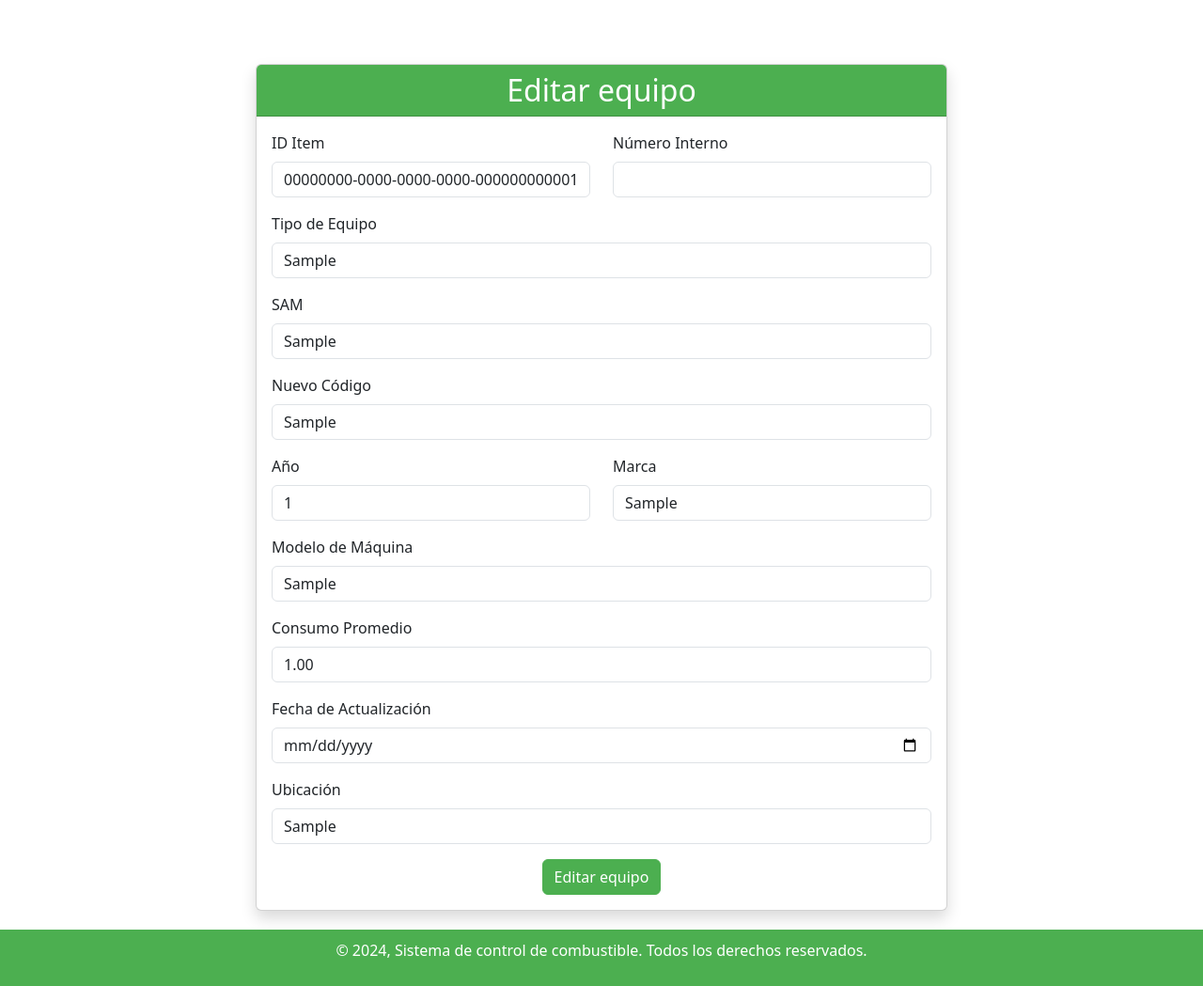
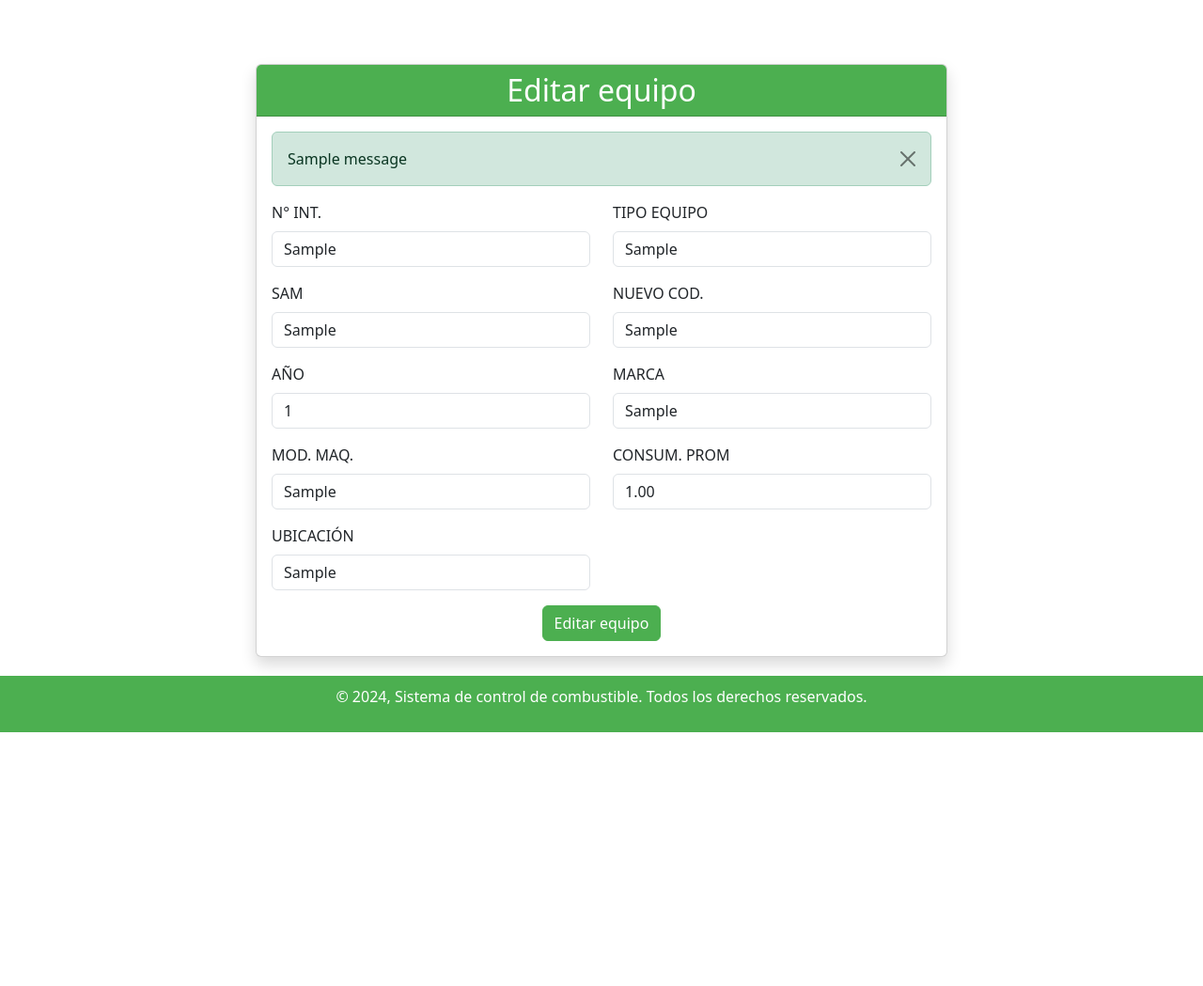
Before and after one commit to LorenzoFerreyra/control_combustible_app, a Django app: page /editar_equipo/00000000-0000-0000-0000-000000000001/ in a window 1280 px wide. Shown: the part 76-1125 px from the top of the page at 94% size. After the commit the page ends 855 px from the top, so only its background shows below. Run offline with Django 5.2, Linux system fonts and the light colour scheme; tables that the repository leaves empty hold one stand-in row (values such as "Sample post"); one stand-in notice (Sample message) is shown; some libraries are stand-ins or nearby versions.

Commit message:
Editar_templates edited

```diff
--- a/control_app/templates/editar_equipo.html
+++ b/control_app/templates/editar_equipo.html
@@ -10,56 +10,37 @@
                     <h2 class="mb-0">Editar equipo</h2>
                 </div>
                 <div class="card-body">
+                    {% if messages %}
+                        {% for message in messages %}
+                            <div class="alert alert-{{ message.tags }} alert-dismissible fade show" role="alert">
+                                {{ message }}
+                                <button type="button" class="btn-close" data-bs-dismiss="alert" aria-label="Close"></button>
+                            </div>
+                        {% endfor %}
+                    {% endif %}
                     <form method="post">
                         {% csrf_token %}
-                        <div class="row">
+                        {% for field in form %}
+                            {% if forloop.counter0|divisibleby:2 %}
+                                <div class="row">
+                            {% endif %}
                             <div class="col-md-6 mb-3">
-                                <label for="id_id_item" class="form-label">ID Item</label>
-                                <input type="text" id="id_id_item" name="id_item" class="form-control" value="{{ equipo.id_item }}" readonly>
+                                <label for="{{ field.id_for_label }}" class="form-label">{{ field.label }}</label>
+                                {% if field.name in 'ingreso,salida' %}
+                                    <input type="{{ field.field.widget.input_type }}" id="{{ field.id_for_label }}" name="{{ field.name }}" class="form-control" {% if field.value %}value="{{ field.value|date:'Y-m-d' }}"{% endif %}>
+                                {% else %}
+                                    <input type="{{ field.field.widget.input_type }}" id="{{ field.id_for_label }}" name="{{ field.name }}" class="form-control" {% if field.value %}value="{{ field.value }}"{% endif %}>
+                                {% endif %}
+                                {% if field.errors %}
+                                    <div class="text-danger">
+                                        {{ field.errors.as_text }}
+                                    </div>
+                                {% endif %}
                             </div>
-                            <div class="col-md-6 mb-3">
-                                <label for="id_numero_interno" class="form-label">Número Interno</label>
-                                <input type="number" id="id_numero_interno" name="numero_interno" class="form-control" value="{{ equipo.numero_interno }}" required>
-                            </div>
-                        </div>
-                        <div class="mb-3">
-                            <label for="id_tipo_equipo" class="form-label">Tipo de Equipo</label>
-                            <input type="text" id="id_tipo_equipo" name="tipo_equipo" class="form-control" value="{{ equipo.tipo_equipo }}" required>
-                        </div>
-                        <div class="mb-3">
-                            <label for="id_sam" class="form-label">SAM</label>
-                            <input type="text" id="id_sam" name="sam" class="form-control" value="{{ equipo.sam }}">
-                        </div>
-                        <div class="mb-3">
-                            <label for="id_nuevo_codigo" class="form-label">Nuevo Código</label>
-                            <input type="text" id="id_nuevo_codigo" name="nuevo_codigo" class="form-control" value="{{ equipo.nuevo_codigo }}">
-                        </div>
-                        <div class="row">
-                            <div class="col-md-6 mb-3">
-                                <label for="id_año" class="form-label">Año</label>
-                                <input type="number" id="id_año" name="año" class="form-control" value="{{ equipo.año }}" required>
-                            </div>
-                            <div class="col-md-6 mb-3">
-                                <label for="id_marca" class="form-label">Marca</label>
-                                <input type="text" id="id_marca" name="marca" class="form-control" value="{{ equipo.marca }}" required>
-                            </div>
-                        </div>
-                        <div class="mb-3">
-                            <label for="id_modelo_maquina" class="form-label">Modelo de Máquina</label>
-                            <input type="text" id="id_modelo_maquina" name="modelo_maquina" class="form-control" value="{{ equipo.modelo_maquina }}">
-                        </div>
-                        <div class="mb-3">
-                            <label for="id_consumo_promedio" class="form-label">Consumo Promedio</label>
-                            <input type="text" id="id_consumo_promedio" name="consumo_promedio" class="form-control" value="{{ equipo.consumo_promedio }}">
-                        </div>
-                        <div class="mb-3">
-                            <label for="id_fecha_actualizacion" class="form-label">Fecha de Actualización</label>
-                            <input type="date" id="id_fecha_actualizacion" name="fecha_actualizacion" class="form-control" value="{{ equipo.fecha_actualizacion }}" required>
-                        </div>
-                        <div class="mb-3">
-                            <label for="id_ubicacion" class="form-label">Ubicación</label>
-                            <input type="text" id="id_ubicacion" name="ubicacion" class="form-control" value="{{ equipo.ubicacion }}">
-                        </div>
+                            {% if forloop.counter|divisibleby:2 or forloop.last %}
+                                </div>
+                            {% endif %}
+                        {% endfor %}
                         <div class="text-center">
                             <button type="submit" class="btn btn-custom">Editar equipo</button>
                         </div>
```
Also changed, not shown: control_app/templates/editar_actividad.html (+31 -10 lines), control_app/templates/editar_ruta.html (+31 -10 lines).
